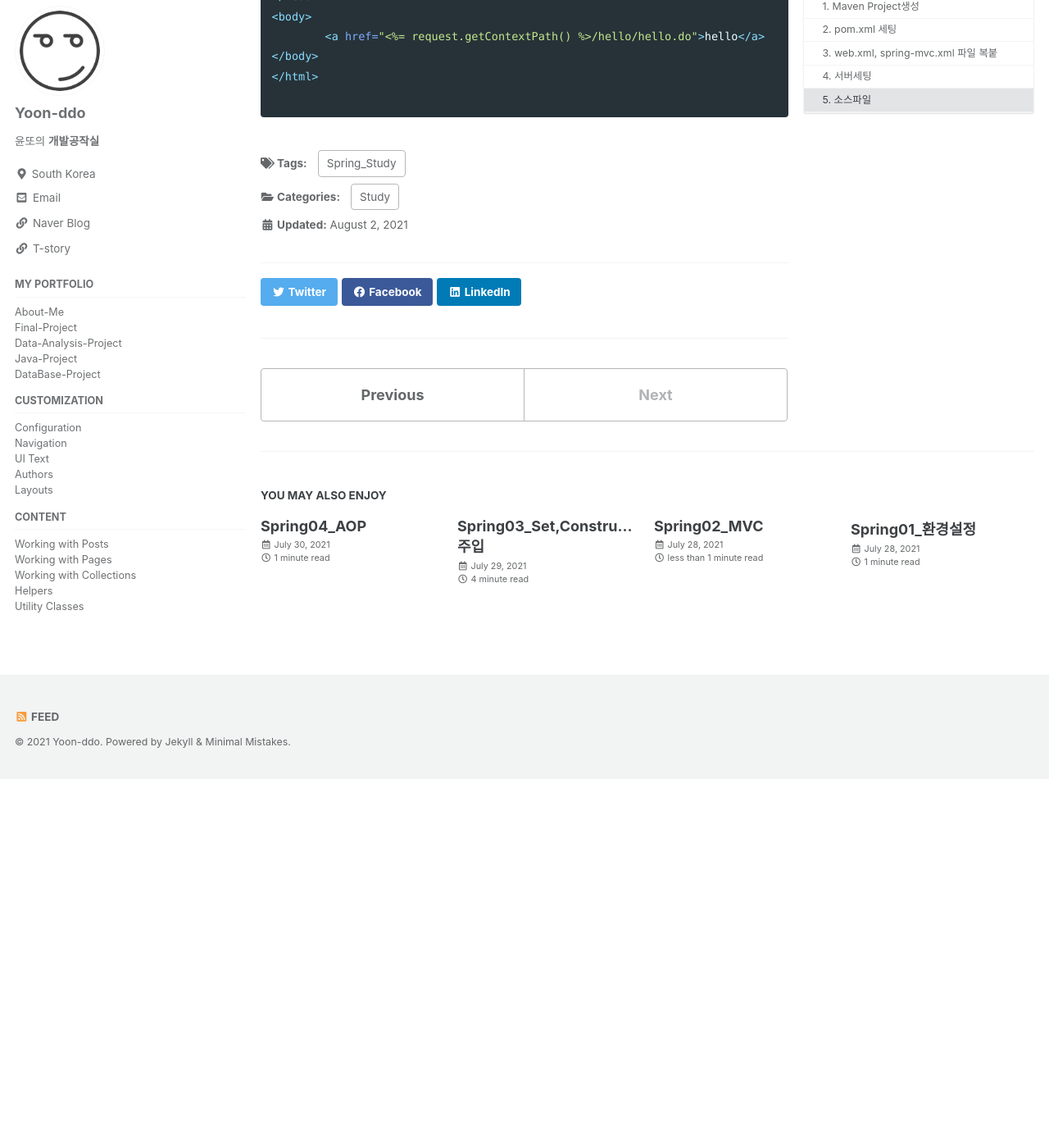
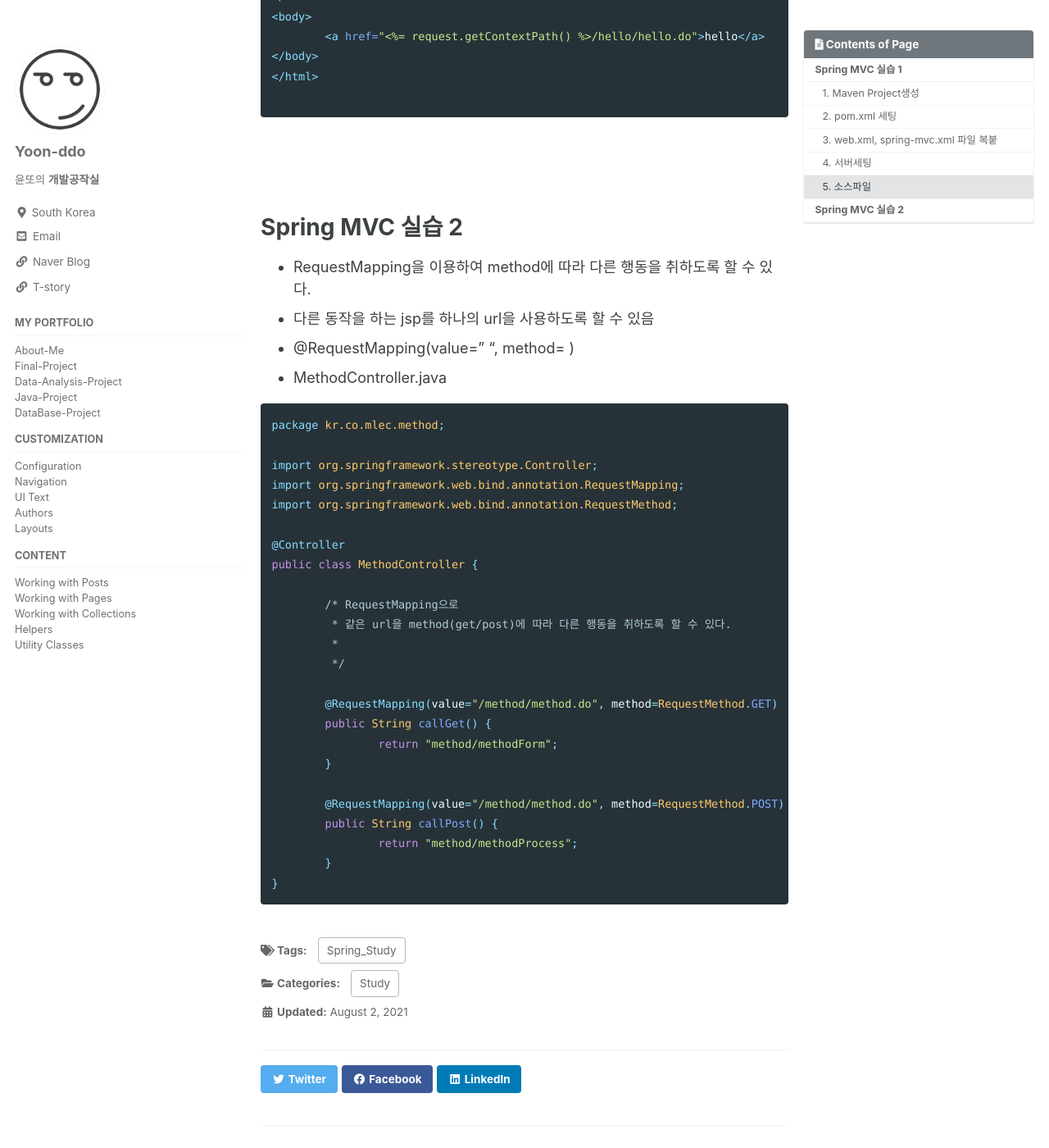
Before and after one commit to Yoon-ddo/Yoon-ddo.github.io, a Jekyll site: the page built from _posts/2021-08-02-Spring05_MVC패턴실습.md, in a window 1280 px wide and 1400 px high, scrolled down 4873 px. Shown: the whole window at 82% size. Built offline with Jekyll 4.4.1, drawn with Linux system fonts in a browser that asks for light colours; cached includes are drawn as plain includes; before the commit the page ends 5823 px from its top, so only the background shows below that; some of the changed text lies outside the part shown.

Commit message:
Update 2021-08-02-Spring05_MVC패턴실습.md

````diff
--- a/_posts/2021-08-02-Spring05_MVC패턴실습.md
+++ b/_posts/2021-08-02-Spring05_MVC패턴실습.md
@@ -11,7 +11,7 @@ tags:
 
 <br><br>
 
-# Spring MVC 실습
+# Spring MVC 실습 1
 ## 1. Maven Project생성
 * File - New - Maven Project
 * Create a simple project(skip archetype selection) 체크
@@ -201,3 +201,38 @@ public class HelloController {
 </html>
 
 ~~~
+
+<br><br><br>
+
+# Spring MVC 실습 2
+* RequestMapping을 이용하여 method에 따라 다른 행동을 취하도록 할 수 있다.
+* 다른 동작을 하는 jsp를 하나의 url을 사용하도록 할 수 있음
+* @RequestMapping(value=" ", method= )
+* MethodController.java
+
+```java
+package kr.co.mlec.method;
+
+import org.springframework.stereotype.Controller;
+import org.springframework.web.bind.annotation.RequestMapping;
+import org.springframework.web.bind.annotation.RequestMethod;
+
+@Controller
+public class MethodController {
+
+	/* RequestMapping으로
+	 * 같은 url을 method(get/post)에 따라 다른 행동을 취하도록 할 수 있다.
+	 *
+	 */
+
+	@RequestMapping(value="/method/method.do", method=RequestMethod.GET)
+	public String callGet() {
+		return "method/methodForm";
+	}
+
+	@RequestMapping(value="/method/method.do", method=RequestMethod.POST)
+	public String callPost() {
+		return "method/methodProcess";
+	}
+}
+```
````
